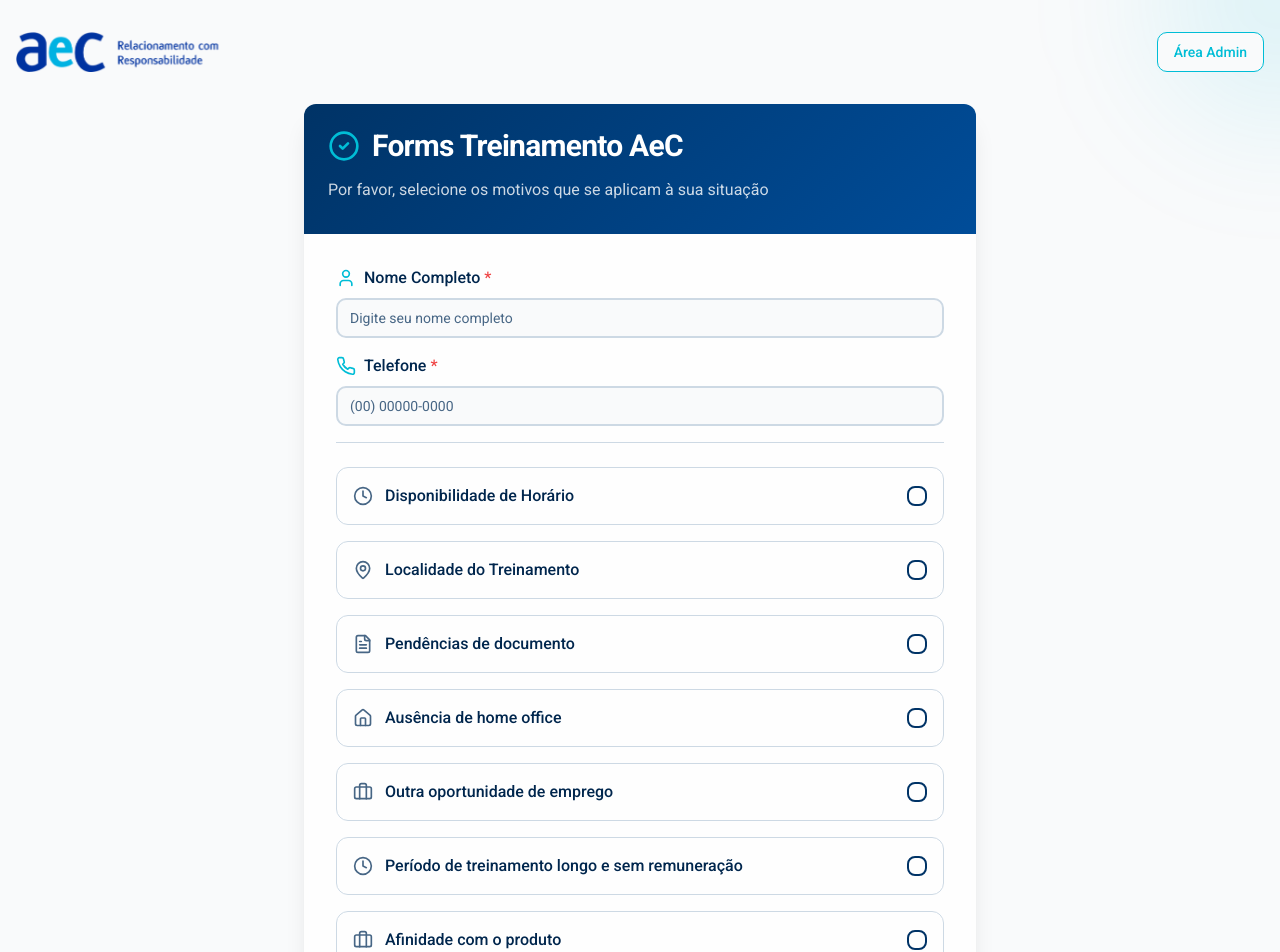
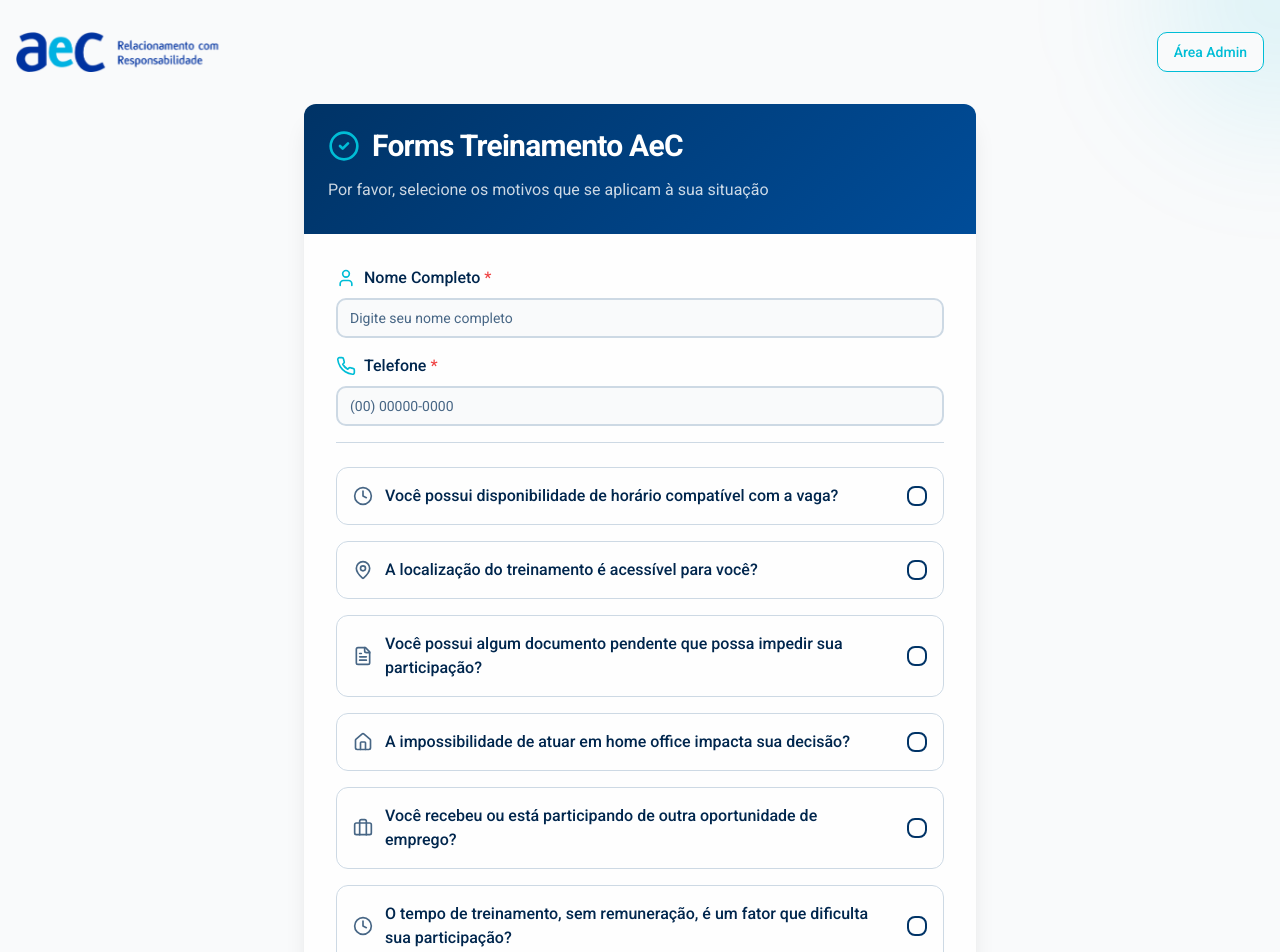
Before and after one commit to mickaelbandeira-art/aec-training-insights, a React (Vite) app: page / in a window 1280 px wide. Shown: the top 952 px of the page. Built offline with nearby package versions, Linux system fonts and the light colour scheme; the HTML template or start-up script is replaced by a standard one.

Commit message:
feat: Update form questions with more detailed text

```diff
--- a/src/components/TrainingForm.tsx
+++ b/src/components/TrainingForm.tsx
@@ -12,14 +12,14 @@
 import logo from '@/assets/logo-aec.png';
 
 const formOptions = [
-  { id: 'disponibilidadeHorario', label: 'Disponibilidade de Horário', icon: Clock },
-  { id: 'localidadeTreinamento', label: 'Localidade do Treinamento', icon: MapPin },
-  { id: 'pendenciasDocumento', label: 'Pendências de documento', icon: FileText },
-  { id: 'ausenciaHomeOffice', label: 'Ausência de home office', icon: Home },
-  { id: 'outraOportunidadeEmprego', label: 'Outra oportunidade de emprego', icon: Briefcase },
-  { id: 'periodoTreinamentoLongo', label: 'Período de treinamento longo e sem remuneração', icon: Clock },
-  { id: 'afinidadeProduto', label: 'Afinidade com o produto', icon: Briefcase },
-  { id: 'residenciaOutraCidade', label: 'Resido em outra cidade e não posso comparecer ao treinamento', icon: MapPin },
+  { id: 'disponibilidadeHorario', label: 'Você possui disponibilidade de horário compatível com a vaga?', icon: Clock },
+  { id: 'localidadeTreinamento', label: 'A localização do treinamento é acessível para você?', icon: MapPin },
+  { id: 'pendenciasDocumento', label: 'Você possui algum documento pendente que possa impedir sua participação?', icon: FileText },
+  { id: 'ausenciaHomeOffice', label: 'A impossibilidade de atuar em home office impacta sua decisão?', icon: Home },
+  { id: 'outraOportunidadeEmprego', label: 'Você recebeu ou está participando de outra oportunidade de emprego?', icon: Briefcase },
+  { id: 'periodoTreinamentoLongo', label: 'O tempo de treinamento, sem remuneração, é um fator que dificulta sua participação?', icon: Clock },
+  { id: 'afinidadeProduto', label: 'Você sente que não tem afinidade com o produto ou serviço da operação?', icon: Briefcase },
+  { id: 'residenciaOutraCidade', label: 'Morar em outra cidade impede sua presença no treinamento presencial?', icon: MapPin },
 ];
 
 export function TrainingForm() {
```
